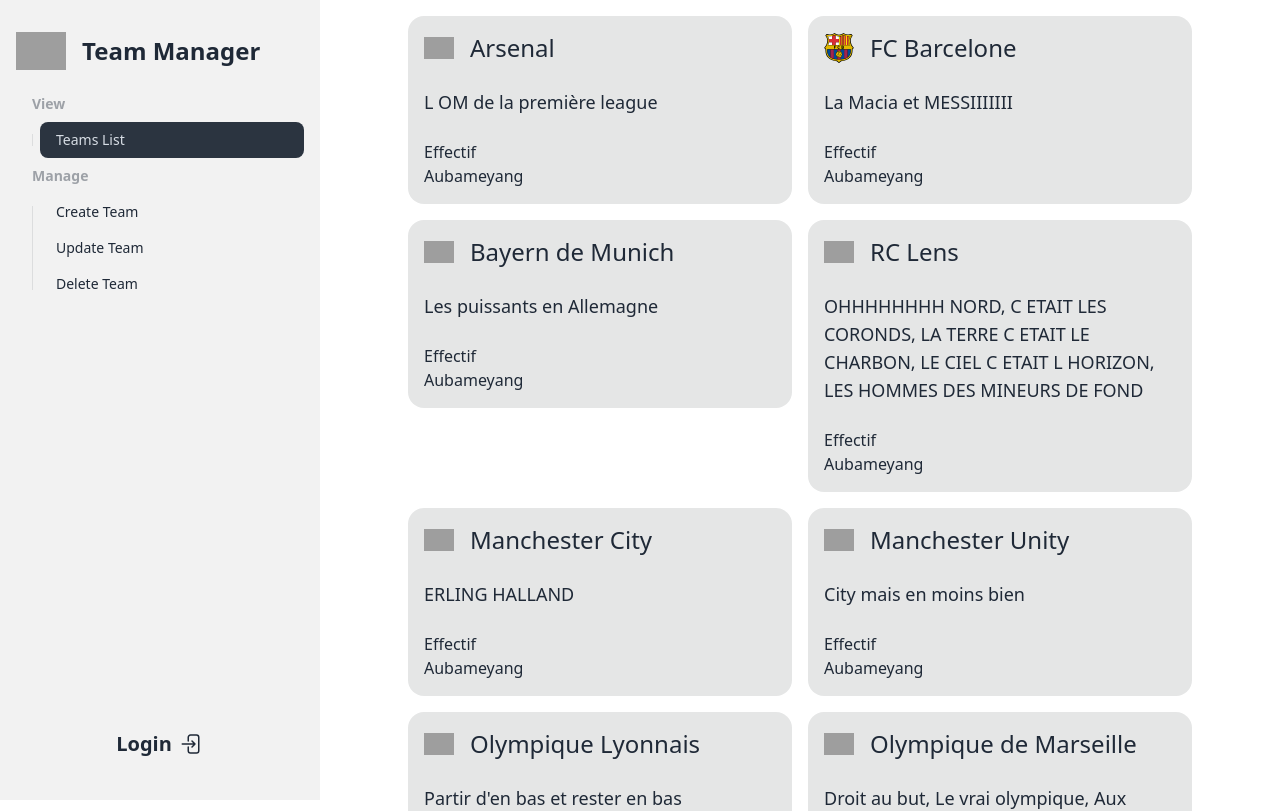
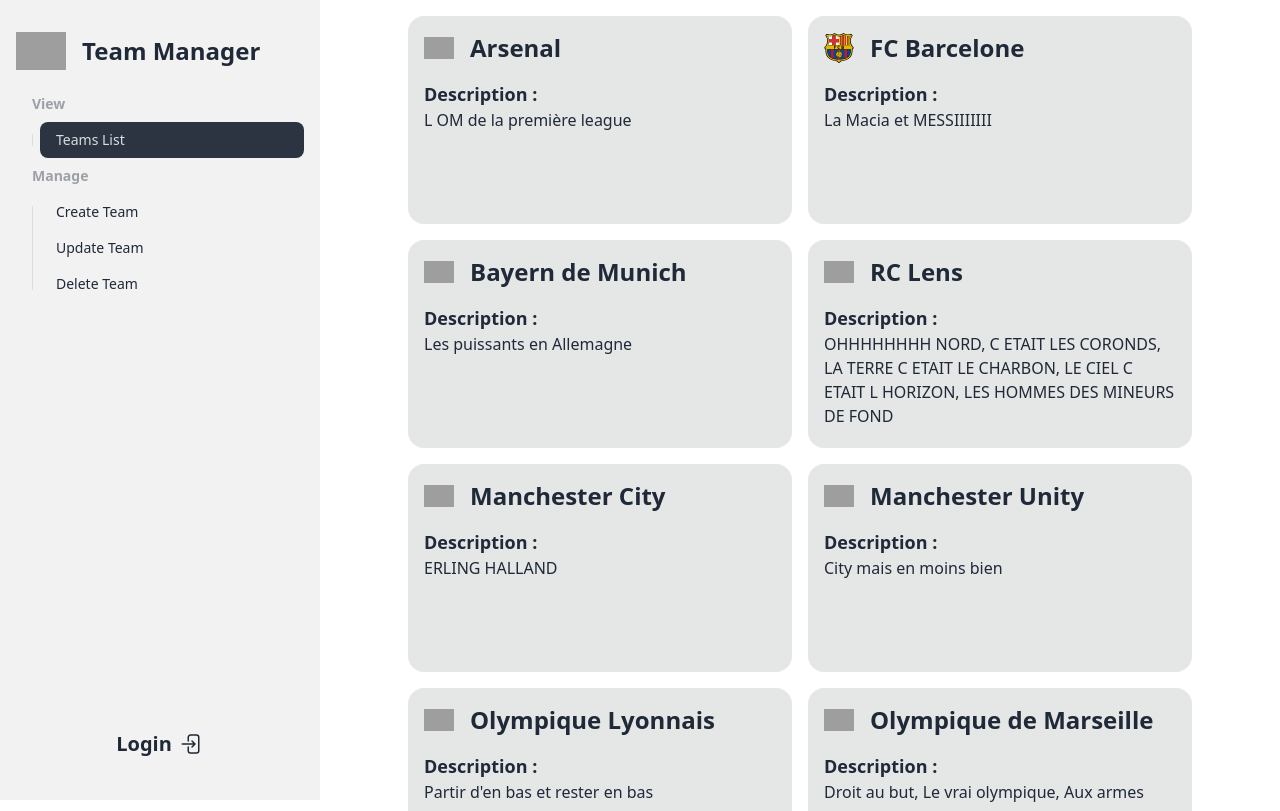
Before and after one commit to geoffreyrig4L/teamsManager, a Vue app: page / in a window 1280 px wide. Shown: the top 811 px of the page. Built offline with nearby package versions, Linux system fonts and the light colour scheme; grey boxes are pictures that could not be loaded.

Commit message:
modify teamcontainer

```diff
--- a/src/components/container/TeamContainer.vue
+++ b/src/components/container/TeamContainer.vue
@@ -6,7 +6,7 @@
 }>();
 </script>
 <template>
-  <div class="w-96 bg-base-300 rounded-box p-4 flex flex-col gap-6">
+  <div class="w-96 h-52 bg-base-300 rounded-box p-4 flex flex-col gap-4">
     <div class="flex gap-4 items-center">
       <img
         :src="'/images/logos/' + urlLogo"
@@ -14,15 +14,11 @@
         width="30"
         height="auto"
       />
-      <h1 class="text-2xl">{{ name }}</h1>
+      <h1 class="text-2xl font-bold">{{ name }}</h1>
     </div>
-
-    <p class="text-lg">{{ description }}</p>
     <div>
-      <p>Effectif</p>
-      <ul>
-        <li>Aubameyang</li>
-      </ul>
+      <h2 class="text-lg font-bold">Description :</h2>
+      <p class="text-md">{{ description }}</p>
     </div>
   </div>
 </template>
```
